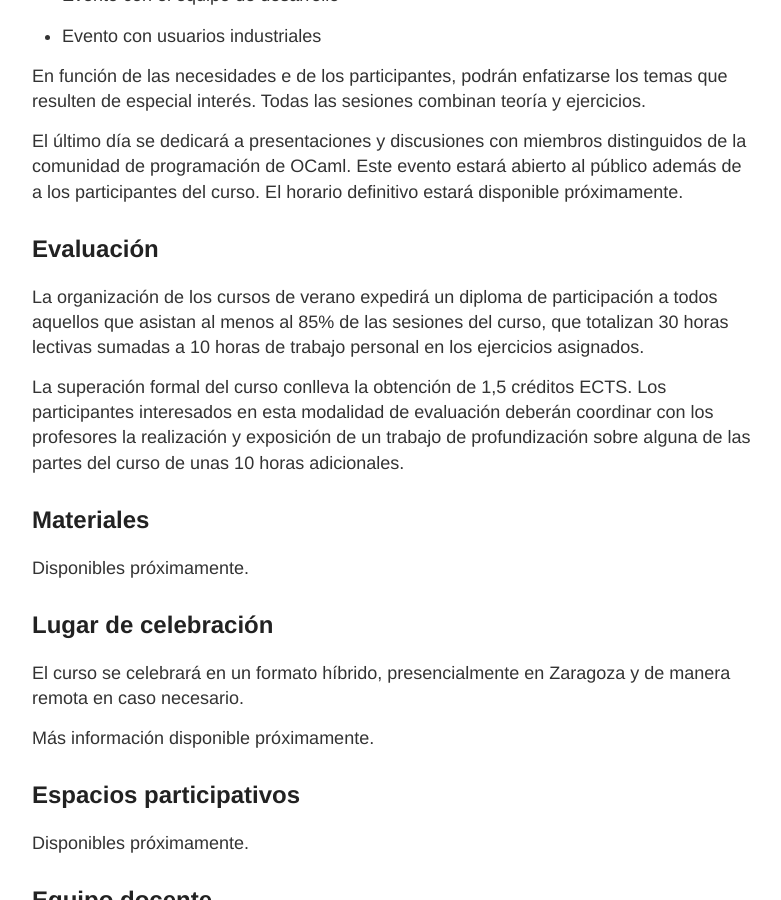
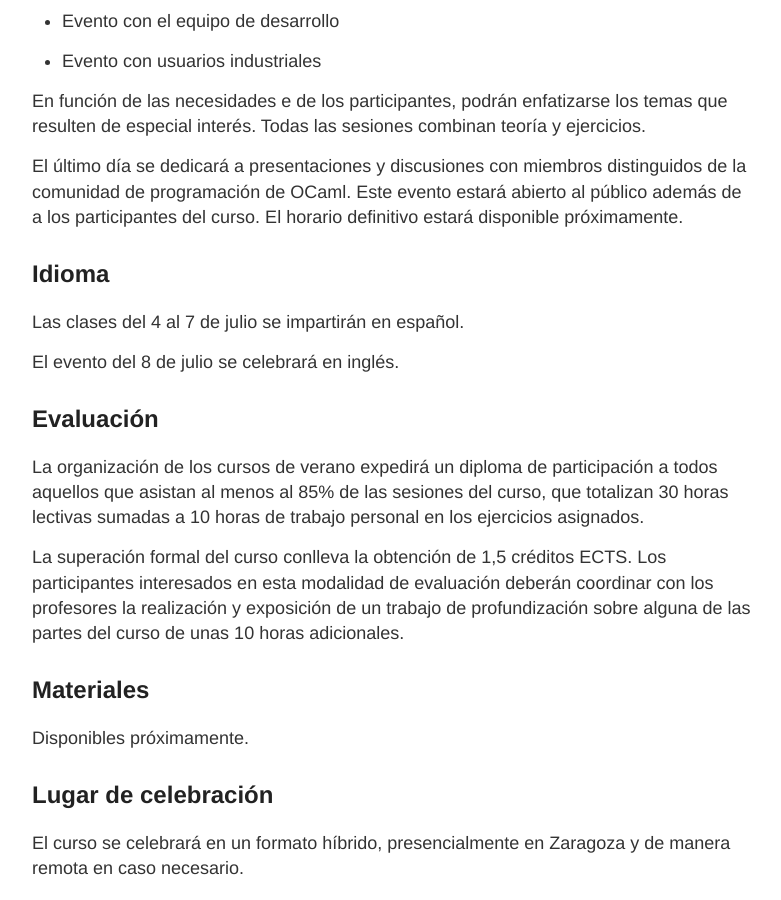
Before and after one commit to robblanco/robblanco.github.io, a Jekyll site: the page built from unizar2022.md, in a window 1280 px wide and 900 px high, scrolled down 2987 px. Shown: the whole window, without its empty margins (248-1029 px from the left). Built offline with Jekyll 4.4.1, drawn with Linux system fonts in a browser that asks for light colours.

Commit message:
Class and event languages

```diff
--- a/unizar2022.md
+++ b/unizar2022.md
@@ -137,6 +137,12 @@ distinguidos de la comunidad de programación de OCaml. Este evento estará
 abierto al público además de a los participantes del curso. El horario
 definitivo estará disponible próximamente.
 
+## Idioma
+
+Las clases del 4 al 7 de julio se impartirán en español.
+
+El evento del 8 de julio se celebrará en inglés.
+
 ## Evaluación
 
 La organización de los cursos de verano expedirá un diploma de participación a
```
